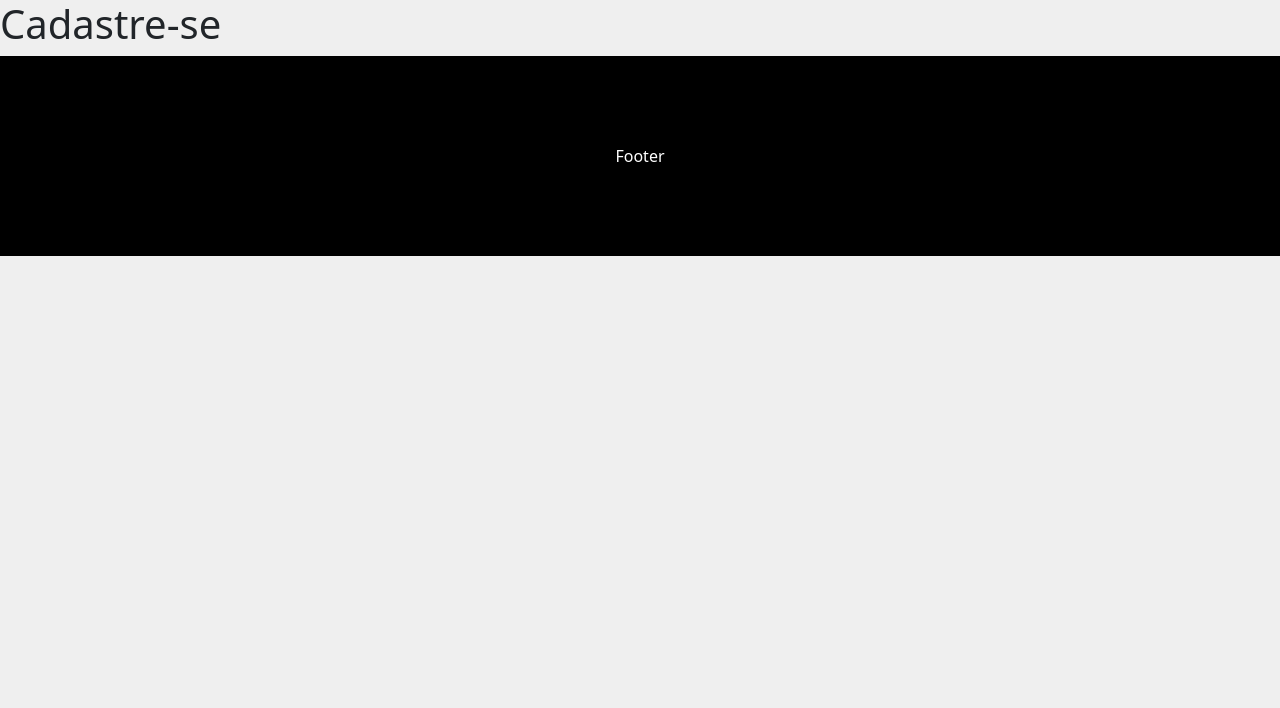
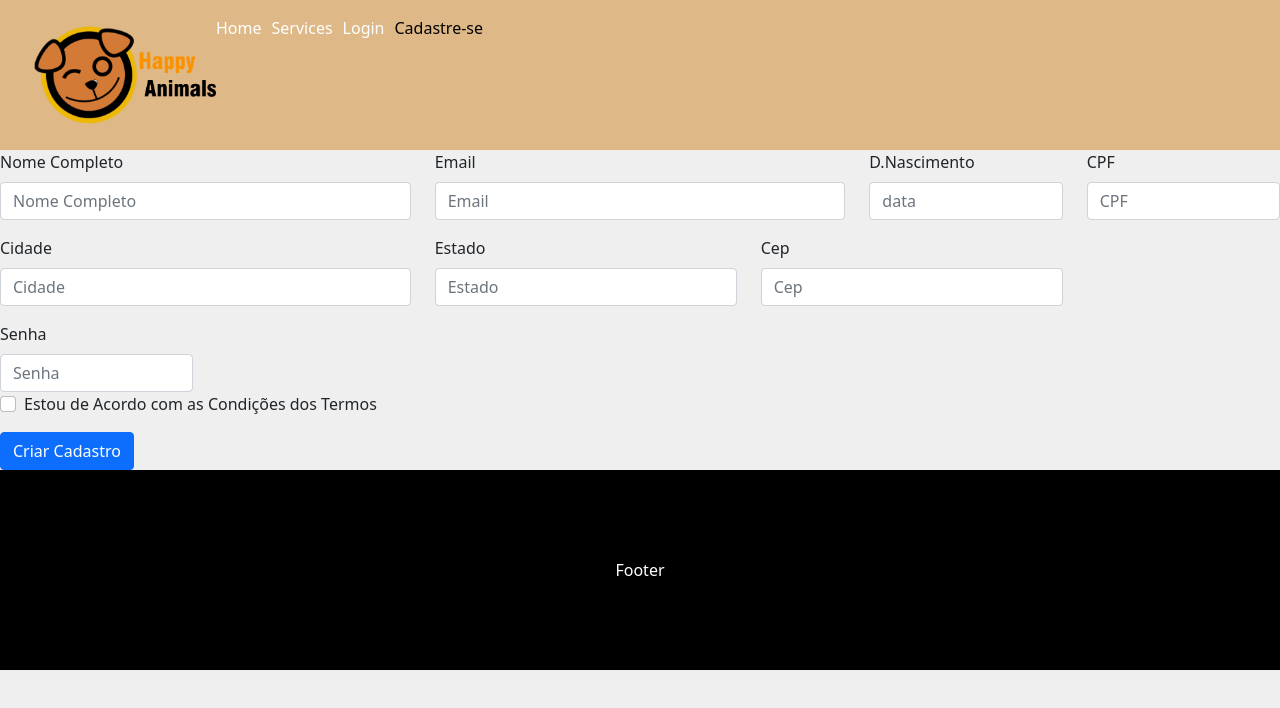
Before and after one commit to Limaisaias-ux/Happy_Animals, a React (Create React App) app: page /cadastro in a window 1280 px wide. Shown: the top 708 px of the page. Built offline with nearby package versions, Linux system fonts and the light colour scheme.

Commit message:
Create form das pages Cadastro e login com validação

```diff
--- a/package.json
+++ b/package.json
@@ -8,6 +8,7 @@
     "@testing-library/react": "^13.2.0",
     "@testing-library/user-event": "^13.5.0",
     "bootstrap": "^5.1.3",
+    "formik": "^2.2.9",
     "json-server": "^0.17.0",
     "react": "^18.1.0",
     "react-bootstrap": "^2.4.0",
@@ -15,7 +16,8 @@
     "react-icons": "^4.3.1",
     "react-router-dom": "^6.3.0",
     "react-scripts": "5.0.1",
-    "web-vitals": "^2.1.4"
+    "web-vitals": "^2.1.4",
+    "yup": "^0.32.11"
   },
   "scripts": {
     "start": "react-scripts start",
--- a/src/pages/Cadastro.js
+++ b/src/pages/Cadastro.js
@@ -1,7 +1,192 @@
+import React from 'react';
+import { Formik } from 'formik'; //npm install -S yup
+import * as Yup from 'yup';//npm install -S yup
+import {Form, InputGroup, Row, Col, Button} from "react-bootstrap";
+import Menu from "../components/Menu"
+
+//const { formik } = Formik;
+
+const schema = Yup.object().shape({
+    firstName: Yup.string().required(),
+    email: Yup.string().required(),
+    data: Yup.string().required(),
+    cpf: Yup.string().required(),
+    city: Yup.string().required(),
+    state: Yup.string().required(),
+    zip: Yup.string().required(),
+    terms: Yup.bool().required().oneOf([true], 'Aceite os Termos'),
+  });
+
 function Cadastro() {
     return (
-        <h1>Cadastre-se</h1>
+    <>
+    <Menu />
+
+    <Formik
+      validationSchema={schema}
+      onSubmit={console.log}
+      initialValues={{
+        Name: '',
+        email: '',
+        data: '',
+        cpf: '',
+        city: '',
+        state: '',
+        cep: '',
+        senha: '',
+        terms: false,
+      }}
+    >
+      {({
+        handleSubmit,
+        handleChange,
+        handleBlur,
+        values,
+        touched,
+        isValid,
+        errors,
+      }) => (
+        <Form noValidate onSubmit={handleSubmit}>
+          <Row className="mb-3">
+            <Form.Group as={Col} md="4" controlId="validationFormik01">
+              <Form.Label>Nome Completo</Form.Label>
+              <Form.Control
+                type="text"
+                placeholder="Nome Completo"
+                name="Name"
+                value={values.Name}
+                onChange={handleChange}
+                isValid={touched.Name && !errors.Name}
+              />
+              <Form.Control.Feedback>Looks good!</Form.Control.Feedback>
+            </Form.Group>
+            <Form.Group as={Col} md="4" controlId="validationFormik02">
+              <Form.Label>Email</Form.Label>
+              <Form.Control
+                type="text"
+                placeholder="Email"
+                name="email"
+                value={values.email}
+                onChange={handleChange}
+                isValid={touched.email && !errors.email}
+              />
+
+              <Form.Control.Feedback>Looks good!</Form.Control.Feedback>
+            </Form.Group>
+            <Form.Group as={Col} md="2" controlId="validationFormikdata">
+              <Form.Label>D.Nascimento</Form.Label>
+              <InputGroup hasValidation>
+                <Form.Control
+                  type="text"
+                  placeholder="data"
+                  aria-describedby="inputGroupPrepend"
+                  name="data"
+                  value={values.data}
+                  onChange={handleChange}
+                  isInvalid={!!errors.data}
+                />
+                <Form.Control.Feedback type="invalid">
+                  {errors.data}
+                </Form.Control.Feedback>
+              </InputGroup>
+            </Form.Group>
+            <Form.Group as={Col} md="2" controlId="validationFormikcpf">
+              <Form.Label>CPF</Form.Label>
+              <InputGroup hasValidation>
+                <Form.Control
+                  type="text"
+                  placeholder="CPF"
+                  aria-describedby="inputGroupPrepend"
+                  name="cpf"
+                  value={values.cpf}
+                  onChange={handleChange}
+                  isInvalid={!!errors.cpf}
+                />
+                <Form.Control.Feedback type="invalid">
+                  {errors.cpf}
+                </Form.Control.Feedback>
+              </InputGroup>
+            </Form.Group>
+          </Row>
+          <Row className="mb-3">
+            <Form.Group as={Col} md="4" controlId="validationFormik03">
+              <Form.Label>Cidade</Form.Label>
+              <Form.Control
+                type="text"
+                placeholder="Cidade"
+                name="city"
+                value={values.city}
+                onChange={handleChange}
+                isInvalid={!!errors.city}
+              />
+
+              <Form.Control.Feedback type="invalid">
+                {errors.city}
+              </Form.Control.Feedback>
+            </Form.Group>
+            <Form.Group as={Col} md="3" controlId="validationFormik04">
+              <Form.Label>Estado</Form.Label>
+              <Form.Control
+                type="text"
+                placeholder="Estado"
+                name="state"
+                value={values.state}
+                onChange={handleChange}
+                isInvalid={!!errors.state}
+              />
+              <Form.Control.Feedback type="invalid">
+                {errors.state}
+              </Form.Control.Feedback>
+            </Form.Group>
+            <Form.Group as={Col} md="3" controlId="validationFormik05">
+              <Form.Label>Cep</Form.Label>
+              <Form.Control
+                type="text"
+                placeholder="Cep"
+                name="cep"
+                value={values.cep}
+                onChange={handleChange}
+                isInvalid={!!errors.cep}
+              />
+
+              <Form.Control.Feedback type="invalid">
+                {errors.cep}
+              </Form.Control.Feedback>
+            </Form.Group>
+          </Row>
+          <Row>
+            <Form.Group as={Col} md="2" controlId='validationFormikpass'>
+              <Form.Label>Senha</Form.Label>
+              <Form.Control
+              type="text"
+              placeholder='Senha'
+              name='senha'
+              value={values.senha}
+              onChange={handleChange}
+              isInvalid={!!errors.senha}
+              />
+            </Form.Group>
+          </Row>
+          <Form.Group className="mb-3">
+            <Form.Check
+              required
+              name="terms"
+              label="Estou de Acordo com as Condições dos Termos "
+              onChange={handleChange}
+              isInvalid={!!errors.terms}
+              feedback={errors.terms}
+              feedbackType="invalid"
+              id="validationFormik0"
+            />
+          </Form.Group>
+          <Button type="submit">Criar Cadastro</Button>
+        </Form>
+      )}
+    </Formik>
+
+    </>
     );
 }
 
+
 export default Cadastro
--- a/src/pages/Login.js
+++ b/src/pages/Login.js
@@ -1,6 +1,27 @@
+import Form from "react-bootstrap/Form";
+import { FormGroup } from "react-bootstrap";
+import {Button} from "react-bootstrap";
+import Menu from "../components/Menu"
+
 function Login() {
     return (
-        <h1>Login</h1>
+        <>
+    <Menu />
+        <Form>
+    <Form.Group className="mb-3" controlId="formBasicEmail">
+        <Form.Label>Email </Form.Label>
+        <Form.Control type="email" placeholder="Digite o E-Mail" />
+    </Form.Group>
+
+    <Form.Group className="mb-3" controlId="formBasicPassword">
+        <Form.Label>Senha</Form.Label>
+        <Form.Control type="password" placeholder="Senha" />
+    </Form.Group>
+    <Button variant="primary" type="submit">
+        Logar
+    </Button>
+    </Form>
+    </>
     );
 }
 
```
Also changed, not shown: 1 other file (tests, documents, lock files or other folders).
